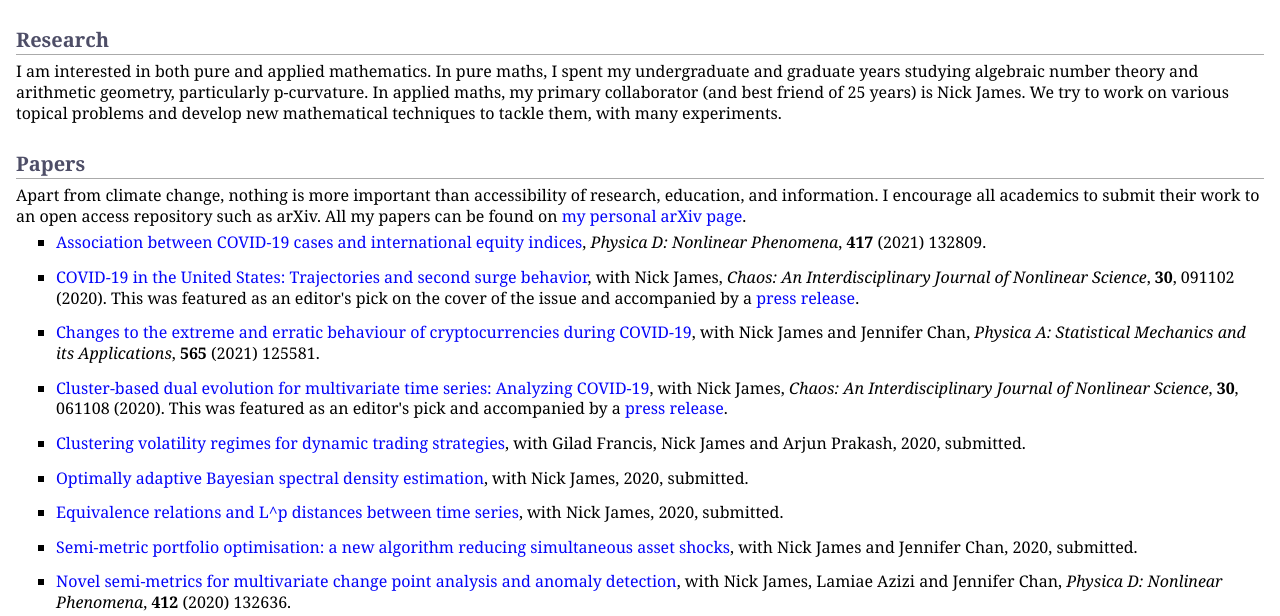
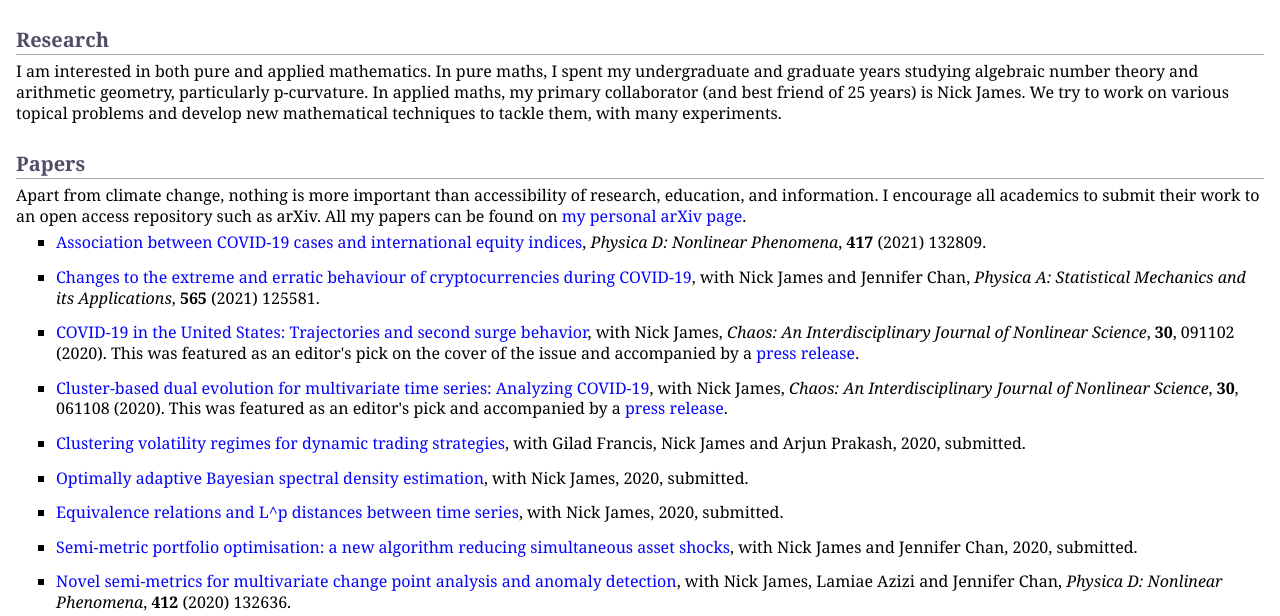
Before and after one commit to MaxMenzies/maxmenzies.com, a Jekyll site: the page index.html, which Jekyll copies as it is, in a window 1280 px wide and 900 px high, cut to the strip 284-900 px from the top of the window. Built offline with Jekyll 4.4.1, drawn with Linux system fonts in a browser that asks for light colours.

```diff
--- a/index.html
+++ b/index.html
@@ -46,11 +46,11 @@
 </li>
 </ul>
 <ul>
-<li><p><a href="https://aip.scitation.org/doi/10.1063/5.0024204">COVID-19 in the United States: Trajectories and second surge behavior</a>, with Nick James, <i>Chaos: An Interdisciplinary Journal of Nonlinear Science</i>, <b>30</b>, 091102 (2020). This was featured as an editor's pick on the cover of the issue and accompanied by a <a href="https://publishing.aip.org/publications/latest-content/covid-19-second-wave-for-some-others-remain-in-first-wave/">press release</a>. </p>
+<li><p><a href="https://www.sciencedirect.com/science/article/pii/S0378437120308797">Changes to the extreme and erratic behaviour of cryptocurrencies during COVID-19</a>, with Nick James and Jennifer Chan, <i>Physica A: Statistical Mechanics and its Applications</i>, <b>565</b> (2021) 125581.</p>
 </li>
 </ul>
 <ul>
-<li><p><a href="https://www.sciencedirect.com/science/article/pii/S0378437120308797">Changes to the extreme and erratic behaviour of cryptocurrencies during COVID-19</a>, with Nick James and Jennifer Chan, <i>Physica A: Statistical Mechanics and its Applications</i>, <b>565</b> (2021) 125581.</p>
+<li><p><a href="https://aip.scitation.org/doi/10.1063/5.0024204">COVID-19 in the United States: Trajectories and second surge behavior</a>, with Nick James, <i>Chaos: An Interdisciplinary Journal of Nonlinear Science</i>, <b>30</b>, 091102 (2020). This was featured as an editor's pick on the cover of the issue and accompanied by a <a href="https://publishing.aip.org/publications/latest-content/covid-19-second-wave-for-some-others-remain-in-first-wave/">press release</a>. </p>
 </li>
 </ul>
 <ul>
```
